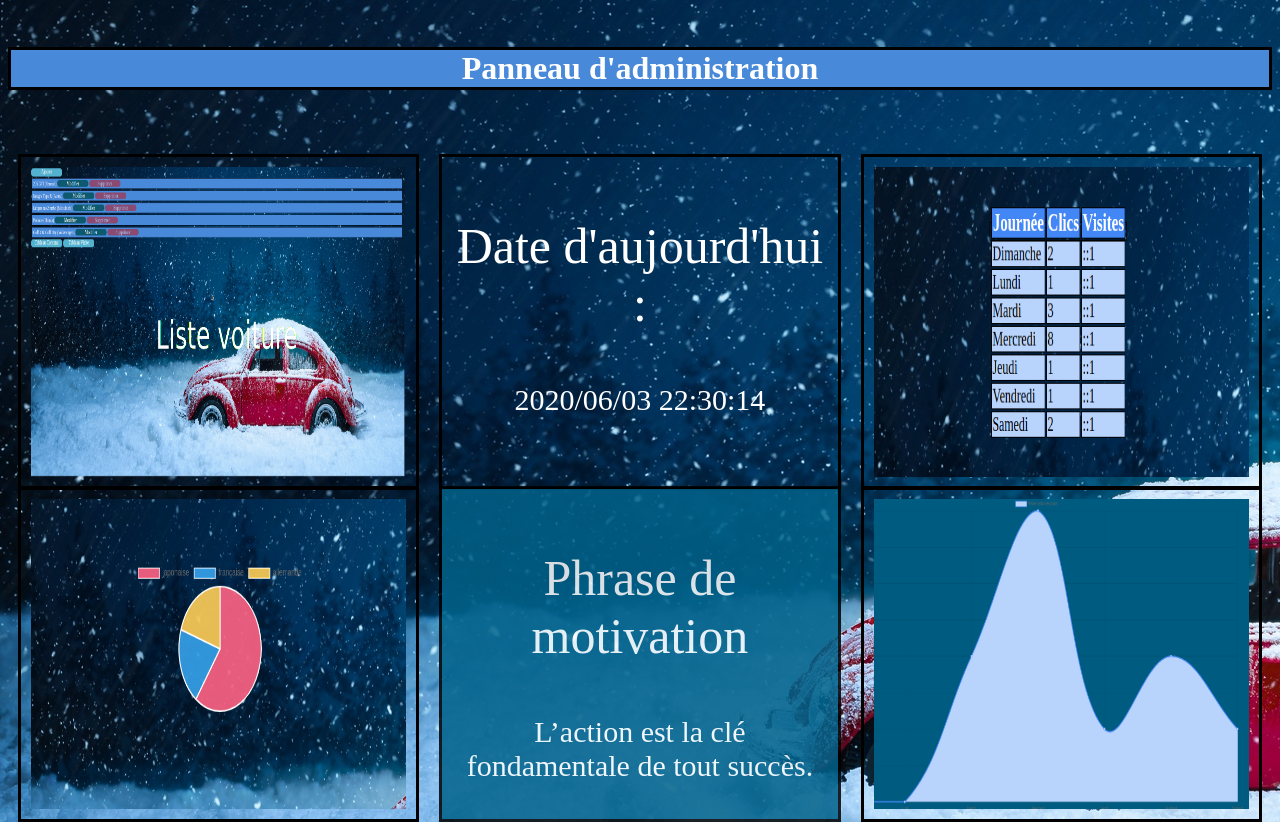
After one commit to cegepmatane/projet-serveur-web-2020-ThonyDelire, a PHP site: page /voiture-referencement/administration/index.php in a window 1280 px wide. The commit adds this page. Run offline with PHP 8.4, Linux system fonts and the light colour scheme.

Commit message:
Statistique

```diff
--- /dev/null
+++ b/administration/index.php
@@ -0,0 +1,79 @@
+
+ <?php
+    require "configuration.php";
+    $dateTime = date('Y/m/d G:i:s');
+    //require CHEMIN_ACCESSEUR . "VoitureDAO.php";
+
+?>
+
+ <!DOCTYPE html>
+<html>
+<head>
+<link rel="stylesheet" type="text/css" href="style.css">
+<style>
+* {
+  box-sizing: border-box;
+}
+
+
+.column {
+  float: left;
+  width: 33.33%;
+  padding: 10px;
+  height: 300px;
+  margin-top: 2rem;
+}
+
+
+.row:after {
+  content: "";
+  display: table;
+  clear: both;
+}
+</style>
+</head>
+<body>
+<h1 style="border: solid black; background-color: #4889d9; text-align: center;">Panneau d'administration</h1>
+
+<div class="row">
+   <a class="column" href="liste-voiture.php" style="text-decoration: none;">
+   <div>
+         <img style="width:100%; height:120%;" src="image/listeVoiture.png" id="dashboardVignette" alt="Norway">
+      </div>
+   </a>
+   <a class="column" style="text-decoration: none;">
+   <div style="width:100%; height:120%;" id="dashboardVignette">
+      <p style="color: white; font-size: 50px; text-align: center;">Date d'aujourd'hui :</p>
+      <p style="color: white; font-size: 30px; text-align: center;"><?php echo $dateTime; ?></p>
+      </div>
+   </a>
+   <a class="column" href="pageVisite.php" style="text-decoration: none;">
+   <div>
+      <img style="width:100%; height:120%;" src="image/tableau1.png" id="dashboardVignette" alt="Norway">
+      </div>
+   </a>
+</div>
+<div class="row">
+   <a class="column" href="pageContenu.php" style="text-decoration: none;">
+   <div>
+         <img style="width:100%; height:120%;" src="image/graphique.png" id="dashboardVignette" alt="Norway">
+      </div>
+   </a>
+   <a class="column" style="text-decoration: none;">
+   <div style="width:100%; height:120%; background-color: #01628a; opacity:85%;" id="dashboardVignette" >
+      <p style="color: white; font-size: 50px; text-align: center;">Phrase de motivation</p>
+      <p style="color: white; font-size: 30px; text-align: center;">L’action est la clé fondamentale de tout succès.</p>
+   </div>
+   </a>
+   <a class="column" href="pageVisite.php" style="text-decoration: none;">
+   <div>
+         <img style="width:100%; height:120%;" src="image/tableau2.png" id="dashboardVignette" alt="Norway">
+      </div>
+   </a>
+</div>
+
+
+
+
+</body>
+</html>
--- a/administration/style.css
+++ b/administration/style.css
@@ -143,3 +143,52 @@ text-decoration:none;
     margin-left: 10rem;
     display: inline-block;
 }
+#buttonDashboard
+{
+    order: none;
+    outline: none;
+    height: 25px;
+    width: 160px;
+    background: red;
+    text-align: center;
+    font-size: 18px;
+    color: white;
+    border-radius: 20px;
+    display: inline-block;
+}
+#buttonDashboard:hover
+{
+    order: none;
+    outline: none;
+    height: 25px;
+    width: 160px;
+    background: rgb(180, 89, 89);
+    text-align: center;
+    font-size: 18px;
+    color: white;
+    border-radius: 20px;
+    display: inline-block;
+}
+#dashboardVignette
+{
+    border: solid black;
+    padding:4px;width:30%;
+    margin-left: 1rem;
+    margin-top: 1rem;
+    display: inline-block;
+    box-sizing: border-box;
+    width: 30%;
+    padding: 10px;
+    margin: 0;
+
+}
+#dashboardVignette:hover
+{
+    border: solid black;
+    padding:4px;width:35%;
+    opacity: 70%;
+    margin-top: 1rem;
+    display: inline-block;
+
+
+}
--- a/simpleImage-test.php
+++ b/simpleImage-test.php
@@ -1,7 +1,7 @@
 <?php
     require_once 'lib/simpleimage/SimpleImage.php';
     $image = new SimpleImage();
-    $image->load('illustration/prelude.jpg');
+    $image->load('illustration/contenu.png');
     $image->resizeToWidth(100);
-    $image->save('mini/prelude.jpg');
+    $image->save('mini/contenu.png');
 ?>
```
Also changed, not shown: accesseur/VoitureDAO.php (+7 -0 lines), administration/pageContenu.php (+41 -3 lines), administration/image/contenu.png (added), administration/image/graphique.png (added), administration/image/listeVoiture.png (added), administration/image/tableau1.png (added), administration/image/tableau2.png (added), illustration/contenu.png (added), illustration/graphique.png (added), illustration/listeVoiture.png (added), illustration/tableau1.png (added), illustration/tableau2.png (added), mini/contenu.png (added).
